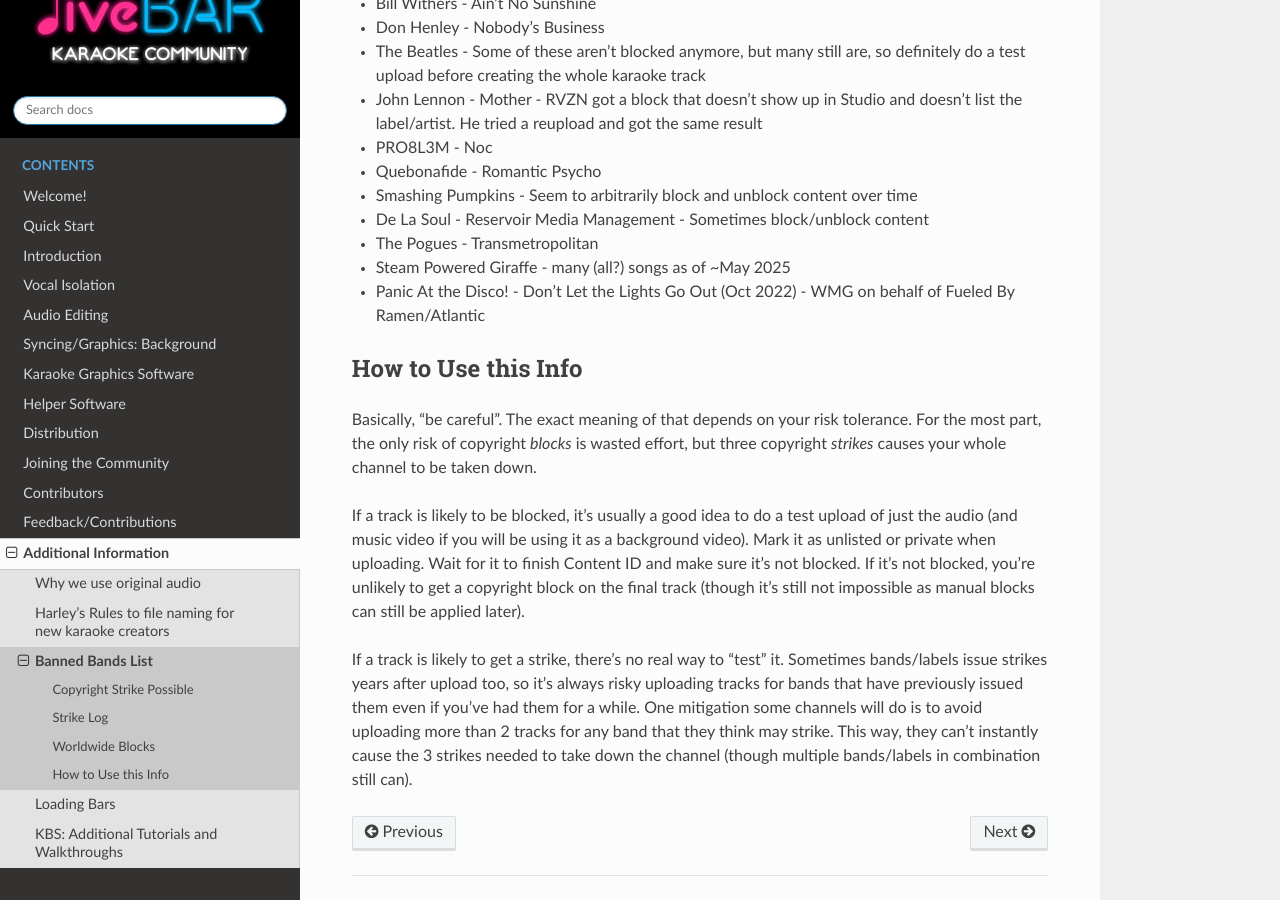
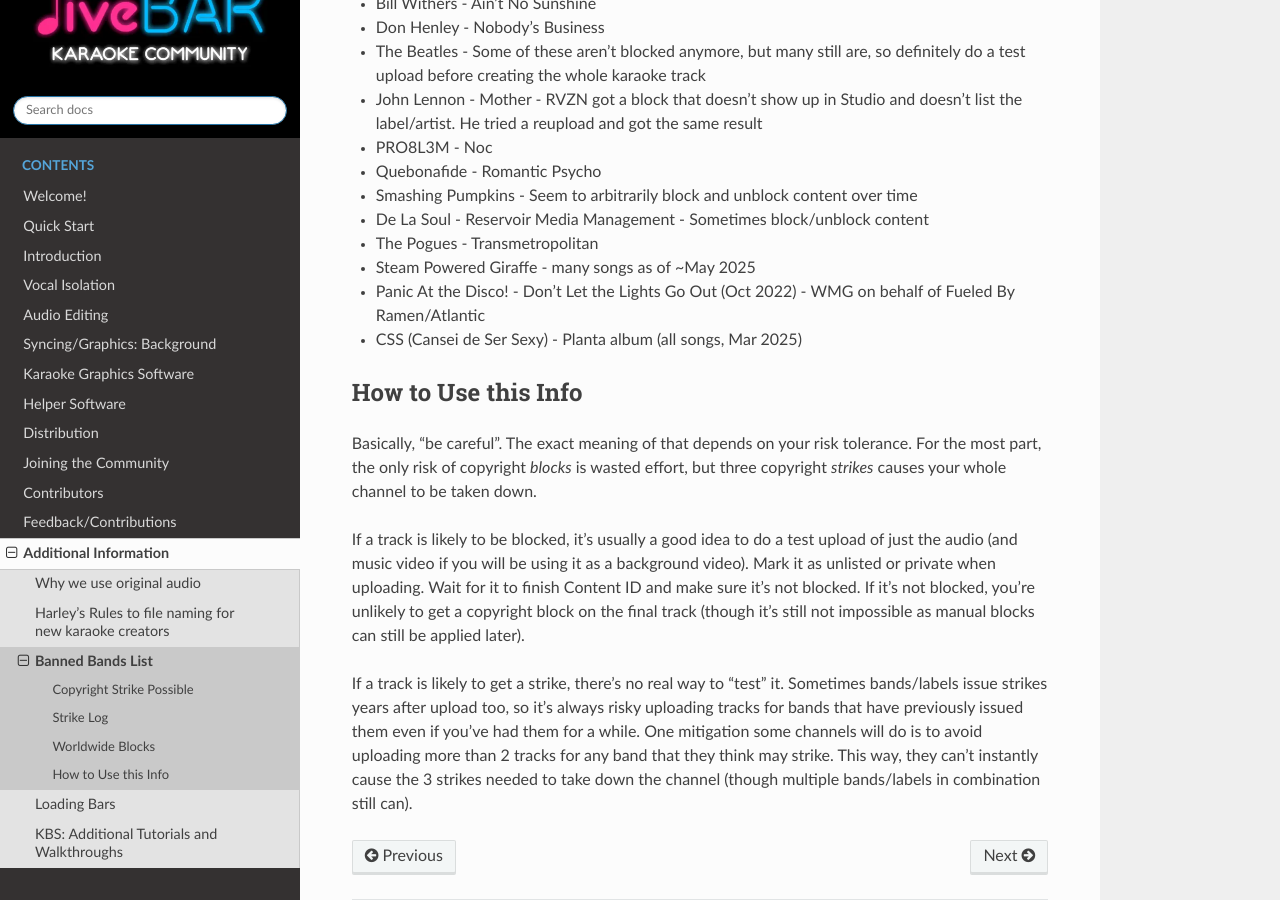
Before and after one commit to diveBarKaraoke/divebar_karaoke_creation_guide, a Sphinx documentation site: the page built from docs/banned_bands.rst, in a window 1280 px wide and 900 px high, scrolled down 2631 px. Built offline with Sphinx 7.4.7 and the Read the Docs theme 3.1.0, drawn with Linux system fonts in a browser that asks for light colours.

Commit message:
More banned bands updates

```diff
--- a/docs/banned_bands.rst
+++ b/docs/banned_bands.rst
@@ -120,8 +120,9 @@ Worldwide Blocks
 * Smashing Pumpkins - Seem to arbitrarily block and unblock content over time
 * De La Soul - Reservoir Media Management - Sometimes block/unblock content
 * The Pogues - Transmetropolitan
-* Steam Powered Giraffe - many (all?) songs as of ~May 2025
+* Steam Powered Giraffe - many songs as of ~May 2025
 * Panic At the Disco! - Don't Let the Lights Go Out (Oct 2022) - WMG on behalf of Fueled By Ramen/Atlantic
+* CSS (Cansei de Ser Sexy) - Planta album (all songs, Mar 2025)
 
 How to Use this Info
 --------------------
```
